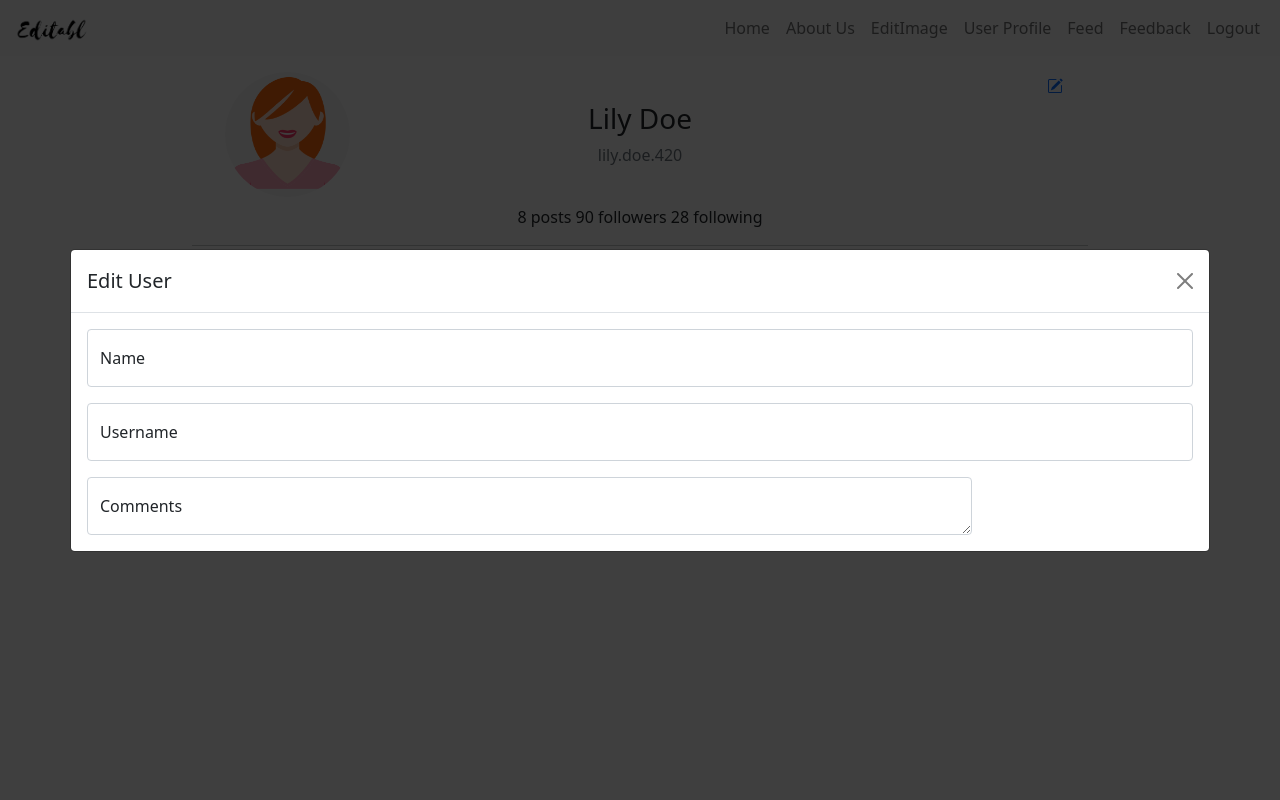
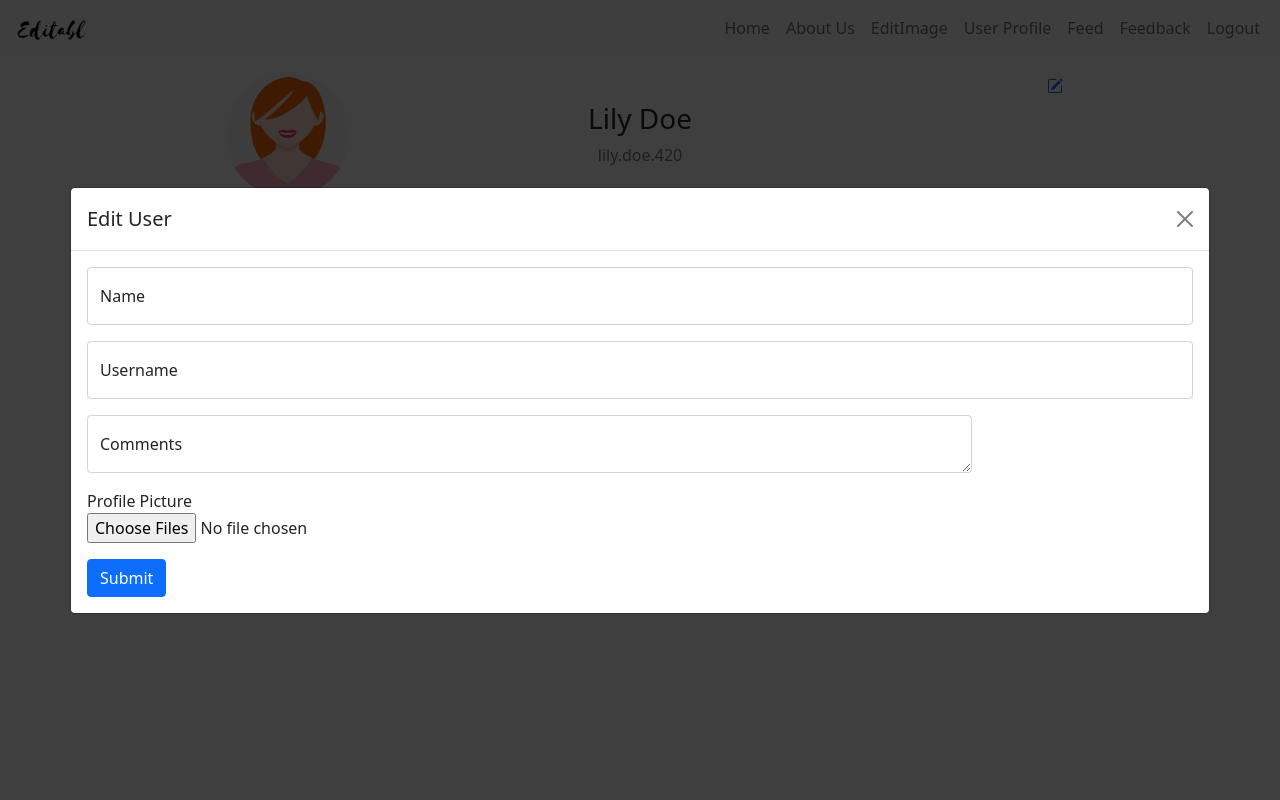
Before and after one commit to anuja1638/Editabl, a Django app: page /userProfile/ in a window 1280 px wide, after a click that opens the changed part. Run offline with Django 4.2, Linux system fonts and the light colour scheme; the visitor is signed in with stand-in values (Sample User, id 1); data that the repository does not hold is empty; some libraries are stand-ins or nearby versions.

Commit message:
added profile image and submit button

```diff
--- a/Editabl/templates/userProfile/editUserModal.html
+++ b/Editabl/templates/userProfile/editUserModal.html
@@ -17,10 +17,18 @@
                         <input class="form-control" id="usernameInput" placeholder="Username">
                         <label for="usernameInput">Username</label>
                     </div>
-                <div class="form-floating">
+                    <div class="form-floating mb-3">
                         <textarea class="form-control" placeholder="Enter your Bio" id="bioInput"></textarea>
                         <label for="bioInput">Comments</label>
                     </div>
+
+
+                    <label for="profileInput">Profile Picture</label>
+                    <br>
+                    <input class="mb-3" type="file" id="profileInput" name="profileInput" multiple>
+                    <br>
+                    <input class="btn btn-primary ms-auto" type="submit">
+
                 </form>
             </div>
         </div>
```
Lines whose indentation alone changed are shown as unchanged.
